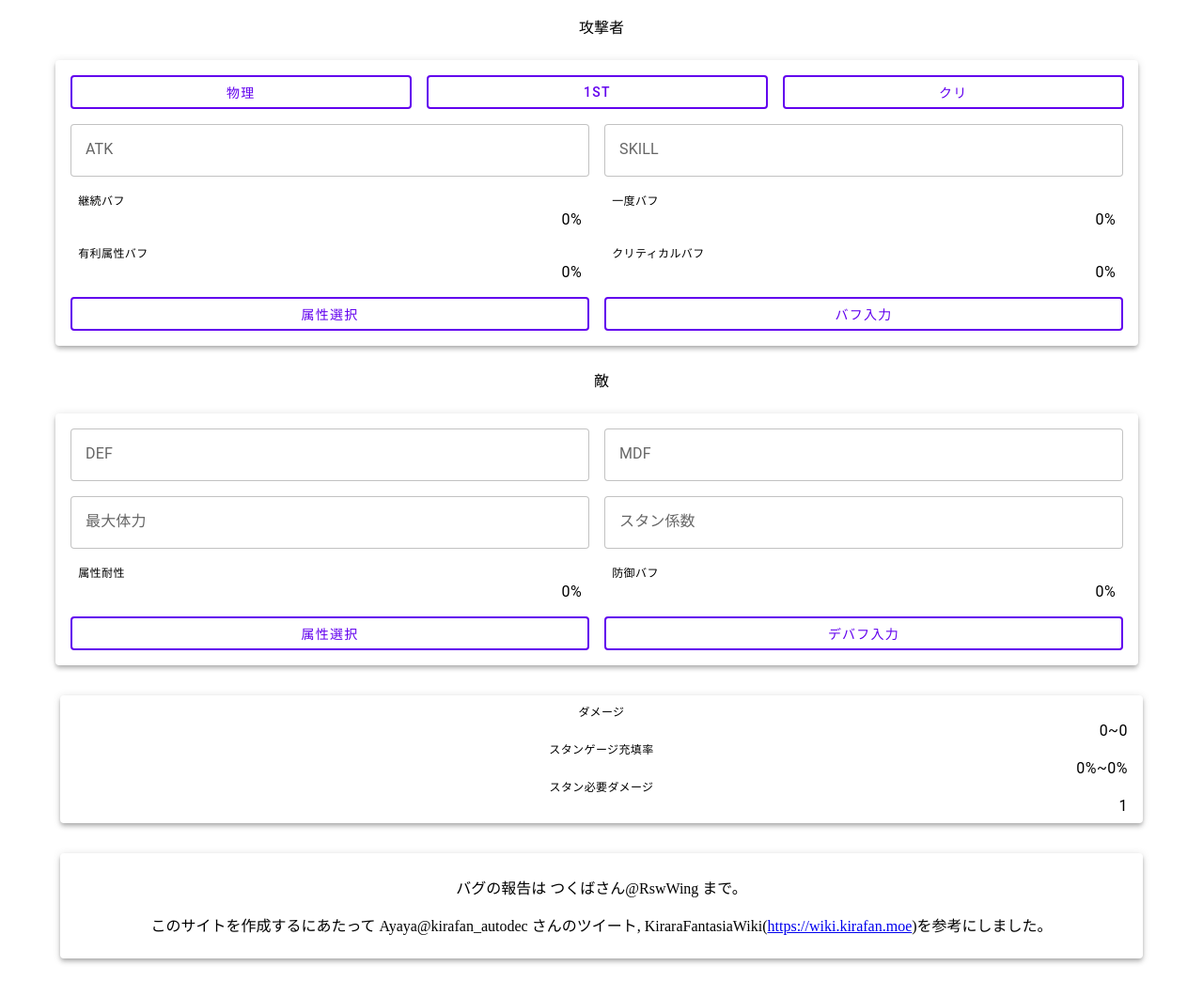
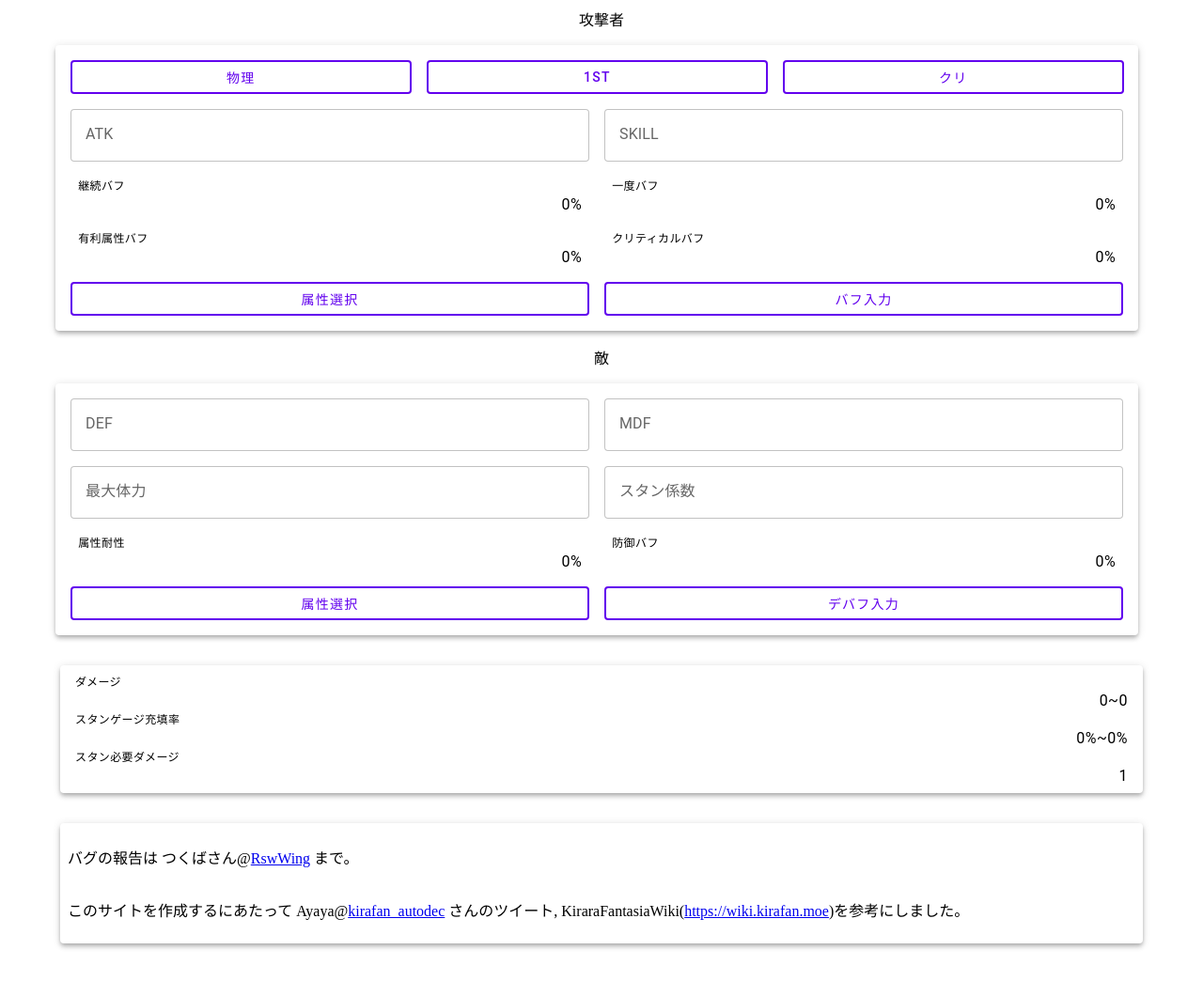
Before and after one commit to Tsukubasan/KFCalc, a plain HTML site: page index.html in a window 1280 px wide. Shown: the whole page at 94% size. Drawn offline with nearby package versions, Linux system fonts and the light colour scheme.

Commit message:
fix center and add links

```diff
--- a/index.html
+++ b/index.html
@@ -458,7 +458,7 @@
         </div>
 
         <div>
-            <div class="mdc-card my-card mdc-elevation--z4 center">
+            <div class="mdc-card my-card mdc-elevation--z4 center-card">
                 <div class="content-flex-column">
                     <label class="caption">ダメージ</label>
                     <label class="line" id="damage-result">0~0</label>
@@ -474,12 +474,12 @@
             </div>
         </div>
         <div>
-            <div class="mdc-card my-card mdc-elevation--z4 center">
+            <div class="mdc-card my-card mdc-elevation--z4 center-card">
                 <p>
-                    バグの報告は つくばさん@RswWing まで。
+                    バグの報告は つくばさん@<a href="https://twitter.com/rswwing">RswWing</a> まで。
                 </p>
                 <p>
-                    このサイトを作成するにあたって Ayaya@kirafan_autodec さんのツイート,
+                    このサイトを作成するにあたって Ayaya@<a href="https://twitter.com/kirafan_autodec">kirafan_autodec</a> さんのツイート,
                     KiraraFantasiaWiki(<a href="https://wiki.kirafan.moe">https://wiki.kirafan.moe</a>)を参考にしました。
                 </p>
             </div>
```
Also changed, not shown: styles/bundle.css.
